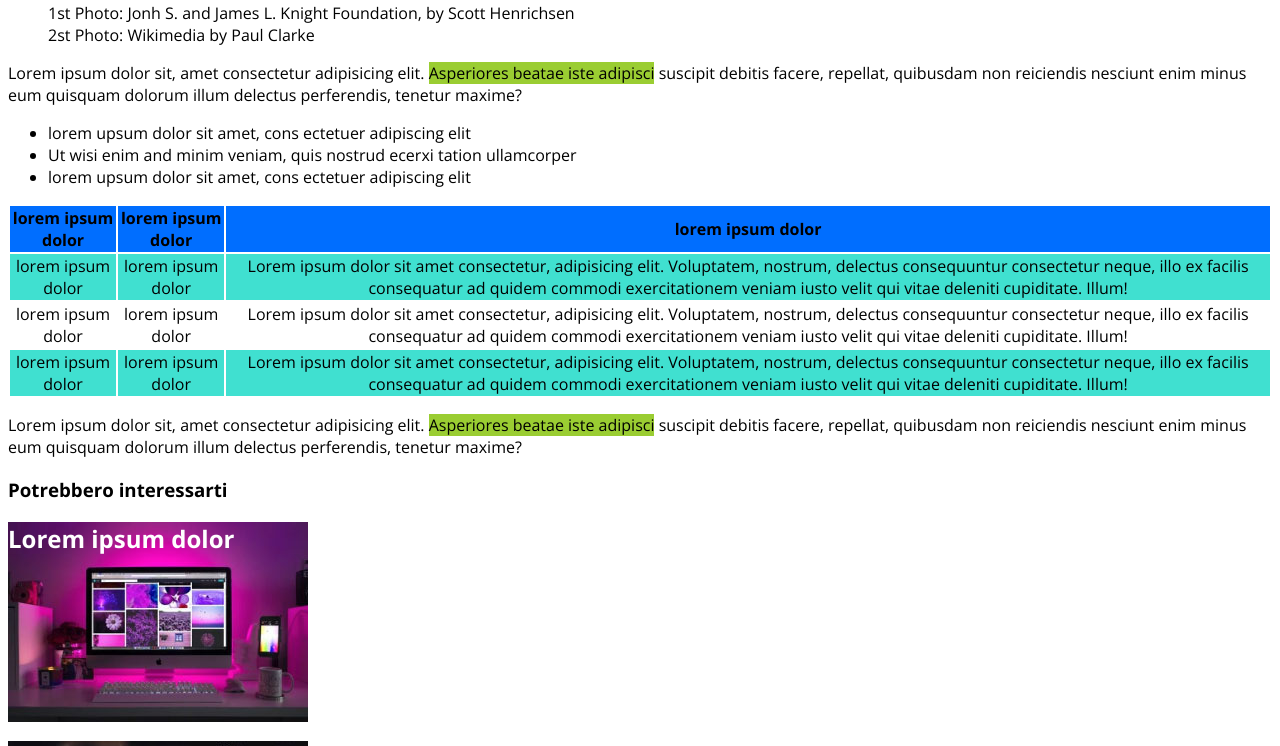
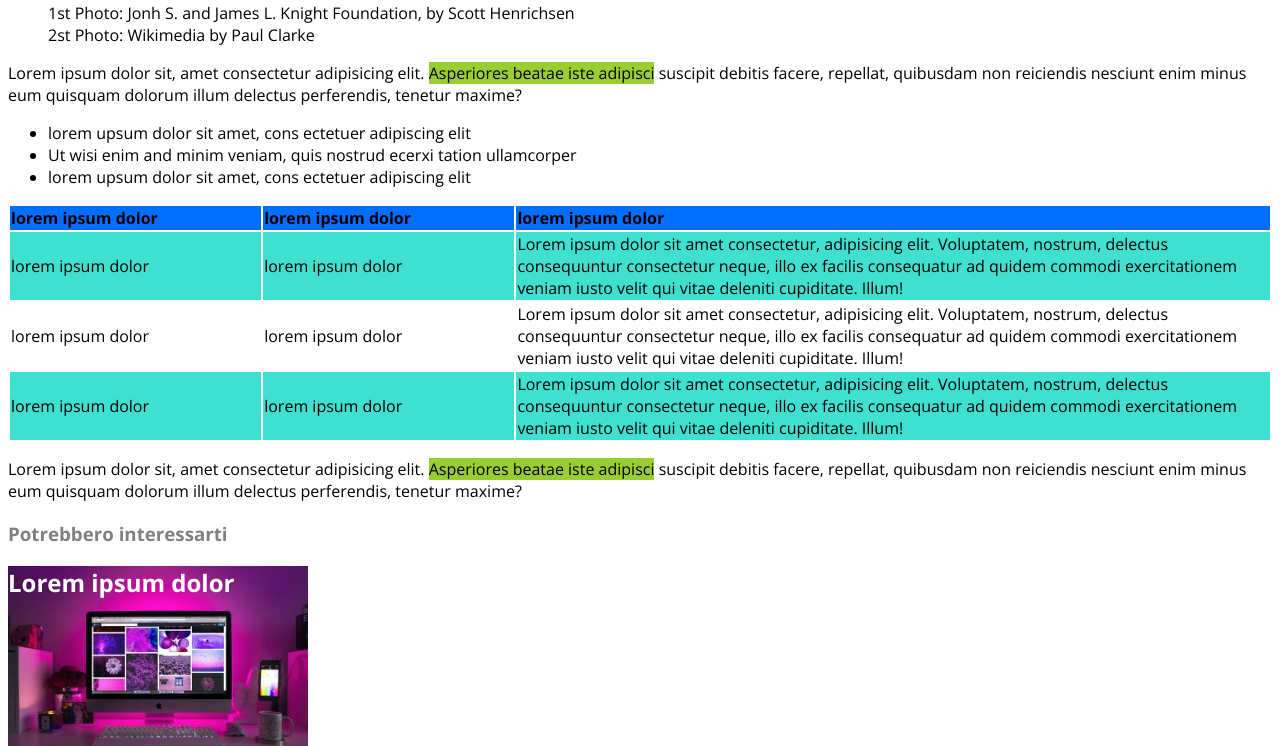
Before and after one commit to Maurizio-P/html-css-booleaner, a plain HTML site: page index.html in a window 1280 px wide. Shown: the part 681-1427 px from the top of the page. Drawn offline with nearby package versions, Linux system fonts and the light colour scheme.

Commit message:
corrette alcune classi nel footer

```diff
--- a/css/style.css
+++ b/css/style.css
@@ -26,30 +26,47 @@ h1 {
     background-color: yellowgreen;
 }
 
-table {
-    text-align: center;
-}
 
 th {
     background-color: rgb(0, 110, 255);
+    text-align: left;
 }
 
-.image-footer1 {
-    background-image: url(../img/monitor.jpg);
+.th-standardlong {
+    width: 20%;
+}
+
+.th-long {
+    width: ; 60%;
+}
+
+
+h3 {
+    color: grey;
+}
+
+.color-blue {
+    background-color: turquoise;
+}
+
+
+.image-footer {
     background-repeat: no-repeat;
     width: 300px;
     height: 200px;
     color: white;
 }
 
-.image-footer2 {
-    background-image: url(../img/graph.jpg);
+.image-footer {
     background-repeat: no-repeat;
     width: 300px;
     height: 200px;
     color: white;
 }
 
-.color-blue {
-    background-color: turquoise;
+.bg-ft1 {
+    background-image: url(../img/monitor.jpg);
 }
+ .bg-ft2 {
+    background-image: url(../img/graph.jpg);
+ }
--- a/index.html
+++ b/index.html
@@ -41,9 +41,9 @@
             <table>
                 <thead>
                     <tr>
-                        <th>lorem ipsum dolor</th>
-                        <th>lorem ipsum dolor</th>
-                        <th>lorem ipsum dolor</th>
+                        <th class="th-standardlong">lorem ipsum dolor</th>
+                        <th class="th-standardlong">lorem ipsum dolor</th>
+                        <th class="th-long">lorem ipsum dolor</th>
                     </tr>
                 </thead>
 
@@ -76,10 +76,10 @@
     <footer>
         <section>
             <h3>Potrebbero interessarti</h3>
-            <div class="image-footer1">
+            <div class="image-footer bg-ft1">
                 <h2>Lorem ipsum dolor</h2>
             </div>
-            <div class="image-footer2">
+            <div class="image-footer bg-ft2">
                 <h2>Lorem ipsum dolor</h2>
             </div>
         </section>
```
